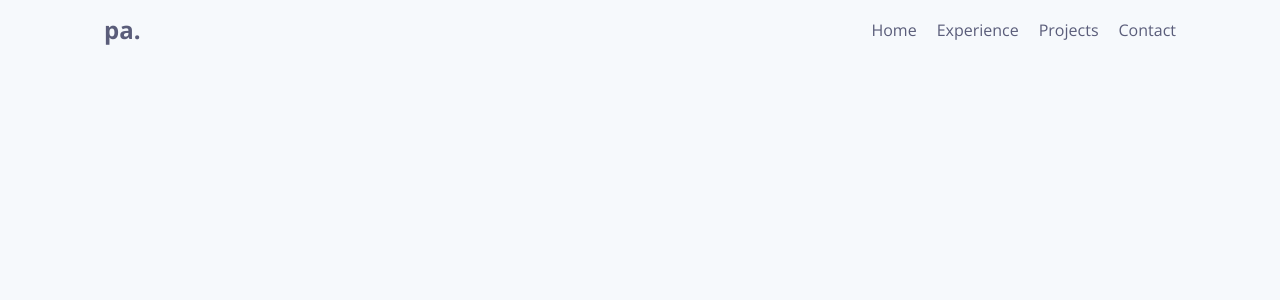
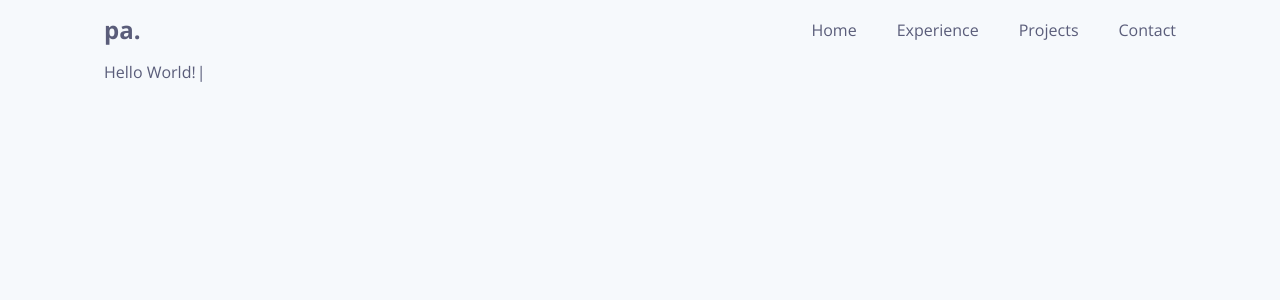
Before and after one commit to priyanshi1282/portfolio, a Next.js app: page / in a window 1280 px wide. Shown: the top 300 px of the page. Built offline with nearby package versions, Linux system fonts and the light colour scheme.

Commit message:
typewritter effect package added

```diff
--- a/app/globals.css
+++ b/app/globals.css
@@ -16,6 +16,17 @@ body{
     background-color: #F6F9FC;
     color: #5A5D7A;
 }
+
 main{
     @apply px-[5%] max-w-[1200px] mx-auto;
 }
+
+.hover{
+    @apply hover:scale-105 transition duration-300 ease-in-out;
+}
+
+
+/* navbar css */
+.nav-items{
+    @apply md:flex md:gap-10 gap-1 md:flex-row flex-col  md:static absolute top-[55px] right-0 md:shadow-none shadow-md md:p-0 p-4 md:rounded-none rounded md:w-auto w-36 items-end md:items-center;
+}
--- a/app/page.js
+++ b/app/page.js
@@ -2,10 +2,13 @@
 import Image from 'next/image'
 import Link from 'next/link'
 import Navbar from '@/components/Navbar'
+import Hero from '@/components/Hero';
+
 export default function Home() {
   return (
     <main>
       <Navbar />
+      <Hero />
     </main>
   )
 }
--- /dev/null
+++ b/components/Hero.jsx
@@ -0,0 +1,16 @@
+"use client"
+import Typewriter from 'typewriter-effect';
+
+const Hero = () => {
+    return (
+        <section>
+           <Typewriter
+        onInit={(typewriter) => {
+          typewriter.typeString('Hello World!').start();
+        }}
+      />
+        </section>
+    )
+}
+
+export default Hero
--- a/components/Navbar.jsx
+++ b/components/Navbar.jsx
@@ -31,11 +31,11 @@ const Navbar = () => {
                 </div>
             </div>
             {/* nav-items */}
-            <div className={`nav-items md:flex md:gap-5 gap-1 md:flex-row flex-col  md:static absolute top-[55px] right-0 ${isOpen?"flex":"hidden"} md:shadow-none shadow-md md:p-0 p-4 md:rounded-none rounded md:w-auto w-36 items-end md:items-center`} >
-                <Link href="/">Home</Link>
-                <Link href="/">Experience</Link>
-                <Link href="/">Projects</Link>
-                <Link href="/">Contact</Link>
+            <div className={`nav-items ${isOpen?"flex":"hidden"} `} >
+                <Link className='hover' href="/">Home</Link>
+                <Link className='hover' href="/">Experience</Link>
+                <Link className='hover' href="/">Projects</Link>
+                <Link className='hover' href="/">Contact</Link>
             </div>
         </nav>
     </header>
--- a/package.json
+++ b/package.json
@@ -12,7 +12,8 @@
     "next": "14.0.4",
     "react": "^18",
     "react-dom": "^18",
-    "react-icons": "^5.0.1"
+    "react-icons": "^5.0.1",
+    "typewriter-effect": "^2.21.0"
   },
   "devDependencies": {
     "autoprefixer": "^10.0.1",
```
Also changed, not shown: 1 other file (tests, documents, lock files or other folders).
